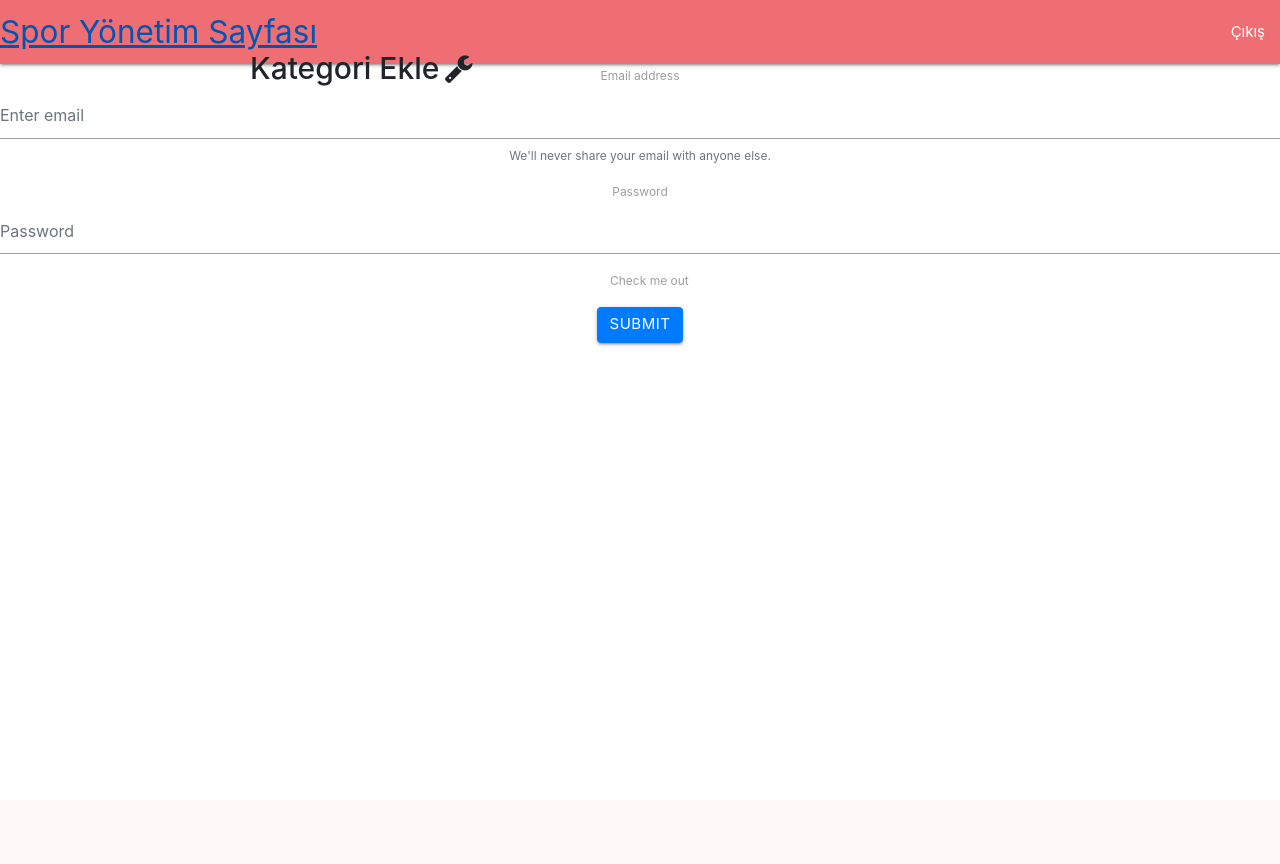
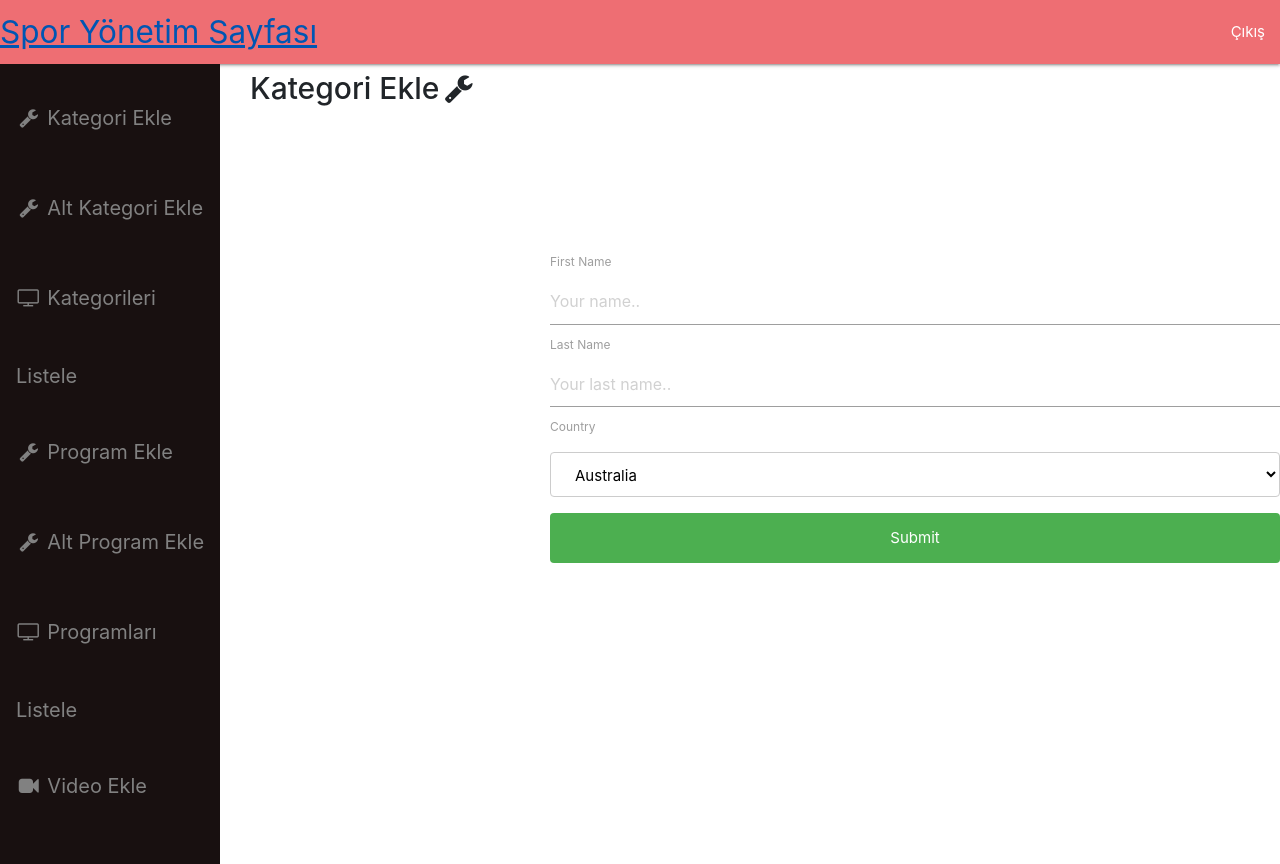
Before and after one commit to MrDede06/drfitweb, a Django app: page /yonetim/spor_main/spor_kategori/ in a window 1280 px wide. Before the commit the page ends 346 px from the top, so only its background shows below. Run offline with Django 3.2, Linux system fonts and the light colour scheme; a user stored in the database is signed in; some libraries are stand-ins or nearby versions.

Commit message:
Form Beta version added

```diff
--- a/backend/spor.py
+++ b/backend/spor.py
@@ -3,6 +3,8 @@ from django.http import HttpResponse
 from .models import *
 from django.contrib.admin.views.decorators import staff_member_required
 
+app_name = "backend"
+
 @staff_member_required
 def kategori_ekle(request):
     return render(request = request,
--- /dev/null
+++ b/backend/templates/spor_header.html
@@ -0,0 +1,86 @@
+{% load static %}
+<!DOCTYPE html>
+<html>
+
+  <head>
+    <!-- Compiled and minified CSS -->
+    <link rel="stylesheet" href="https://cdnjs.cloudflare.com/ajax/libs/materialize/1.0.0/css/materialize.min.css">
+
+    <!-- Compiled and minified JavaScript -->
+    <script src="https://cdnjs.cloudflare.com/ajax/libs/materialize/1.0.0/js/materialize.min.js"></script>
+    <link rel="stylesheet" href="https://cdnjs.cloudflare.com/ajax/libs/font-awesome/4.7.0/css/font-awesome.min.css">
+    <link rel="stylesheet" href="https://stackpath.bootstrapcdn.com/bootstrap/4.3.1/css/bootstrap.min.css" integrity="sha384-ggOyR0iXCbMQv3Xipma34MD+dH/1fQ784/j6cY/iJTQUOhcWr7x9JvoRxT2MZw1T" crossorigin="anonymous">
+
+ </head>
+  <nav class="nav-extended">
+    <div class="nav-wrapper">
+      <a href="#" class="brand-logo">Spor Yönetim Sayfası</a>
+      <a href="#" data-target="mobile-demo" class="sidenav-trigger"><i class="material-icons">menu</i></a>
+      <ul id="nav-mobile" class="right hide-on-med-and-down">
+        <li><a href="/yonetim/logout/">Çıkış</a></li>
+      </ul>
+    </div>
+    <div class="sidebar">
+      <a href="/yonetim/spor_main/spor_kategori/"><i class="fa fa-fw fa-wrench"></i> Kategori Ekle</a>
+      <a href="#services"><i class="fa fa-fw fa-wrench"></i> Alt Kategori Ekle</a>
+      <a href="#services"><i class="fa fa-fw fa-tv"></i> Kategorileri Listele</a>
+      <a href="#home"><i class="fa fa-fw fa-wrench"></i> Program Ekle</a>
+      <a href="#services"><i class="fa fa-fw fa-wrench"></i> Alt Program Ekle</a>
+      <a href="#services"><i class="fa fa-fw fa-tv"></i> Programları Listele</a>
+      <a href="#services"><i class="fa fa-fw fa-video-camera"></i> Video Ekle</a>
+      <a href="#clients"><i class="fa fa-fw fa-user"></i> Spor Üyeleri</a>
+      <a href="#contact"><i class="fa fa-fw fa-envelope"></i> Contact</a>
+      <a href="/yonetim/"><i class="fa fa-fw fa-step-backward"></i> Ana Sayfa</a>
+    </div>
+  </nav>
+      <div class="extend_view">
+      {% block content %}
+      {% endblock %}
+    </div>
+  <!-- The sidebar -->
+
+  <style>
+    .sidebar {
+      top: 64px;
+      height: 100%;
+      width: 220px;
+      position: absolute;
+      z-index: 1;
+      left: 0;
+      background-color: rgb(24, 16, 16);
+      overflow-x: hidden;
+      padding-top: 16px;
+
+    }
+
+    /* Style sidebar links */
+    .sidebar a {
+      padding: 6px 8px 6px 16px;
+      text-decoration: none;
+      font-size: 20px;
+      color: #818181;
+      display: block;
+    }
+
+    /* Style links on mouse-over */
+    .sidebar a:hover {
+      color: #f1f1f1;
+    }
+
+    /* Style the main content */
+    .main {
+      margin-left: 160px; /* Same as the width of the sidenav */
+      padding: 0px 10px;
+    }
+
+    /* Add media queries for small screens (when the height of the screen is less than 450px, add a smaller padding and font-size) */
+    @media screen and (max-height: 450px) {
+      .sidebar {padding-top: 15px;}
+      .sidebar a {font-size: 18px;}
+    }
+
+  </style>
+
+
+
+</html>
--- a/backend/templates/spor_kategori_ekle.html
+++ b/backend/templates/spor_kategori_ekle.html
@@ -1,116 +1,72 @@
+
+{% extends 'spor_header.html' %}
 {% load static %}
-<!DOCTYPE html>
-<html>
 
-  <head>
-    <!-- Compiled and minified CSS -->
-    <link rel="stylesheet" href="https://cdnjs.cloudflare.com/ajax/libs/materialize/1.0.0/css/materialize.min.css">
+{% block content %}
+  <h1>Kategori Ekle<i class="fa fa-fw fa-wrench"></i></h1>
+  <div class="form_container">
+    <div class"deneme">
+      <form action="/action_page.php">
+        <label for="fname">First Name</label>
+        <input type="text" id="fname" name="firstname" placeholder="Your name..">
 
-    <!-- Compiled and minified JavaScript -->
-    <script src="https://cdnjs.cloudflare.com/ajax/libs/materialize/1.0.0/js/materialize.min.js"></script>
-    <link rel="stylesheet" href="https://cdnjs.cloudflare.com/ajax/libs/font-awesome/4.7.0/css/font-awesome.min.css">
-    <link rel="stylesheet" href="https://stackpath.bootstrapcdn.com/bootstrap/4.3.1/css/bootstrap.min.css" integrity="sha384-ggOyR0iXCbMQv3Xipma34MD+dH/1fQ784/j6cY/iJTQUOhcWr7x9JvoRxT2MZw1T" crossorigin="anonymous">
- </head>
-  <nav class="nav-extended">
-    <div class="nav-wrapper">
-      <a href="#" class="brand-logo">Spor Yönetim Sayfası</a>
-      <a href="#" data-target="mobile-demo" class="sidenav-trigger"><i class="material-icons">menu</i></a>
-      <ul id="nav-mobile" class="right hide-on-med-and-down">
-        <li><a href="/yonetim/logout/">Çıkış</a></li>
-      </ul>
+        <label for="lname">Last Name</label>
+        <input type="text" id="lname" name="lastname" placeholder="Your last name..">
+
+        <label for="country">Country</label>
+        <select id="country" name="country">
+          <option value="australia">Australia</option>
+          <option value="canada">Canada</option>
+          <option value="usa">USA</option>
+        </select>
+
+        <input type="submit" value="Submit">
+      </form>
     </div>
-    <!--
-    <div class="sidebar">
-      <a href="#"><i class="fa fa-fw fa-wrench"></i> Kategori Ekle</a>
-      <a href="#services"><i class="fa fa-fw fa-wrench"></i> Alt Kategori Ekle</a>
-      <a href="#services"><i class="fa fa-fw fa-tv"></i> Kategorileri Listele</a>
-      <a href="#home"><i class="fa fa-fw fa-wrench"></i> Program Ekle</a>
-      <a href="#services"><i class="fa fa-fw fa-wrench"></i> Alt Program Ekle</a>
-      <a href="#services"><i class="fa fa-fw fa-tv"></i> Programları Listele</a>
-      <a href="#services"><i class="fa fa-fw fa-video-camera"></i> Video Ekle</a>
-      <a href="#clients"><i class="fa fa-fw fa-user"></i> Spor Üyeleri</a>
-      <a href="#contact"><i class="fa fa-fw fa-envelope"></i> Contact</a>
-      <a href="/yonetim/"><i class="fa fa-fw fa-step-backward"></i> Ana Sayfa</a>
-    </div>
-    //-->
-  </nav>
-
-  <h1>Kategori Ekle<i class="fa fa-fw fa-wrench"></i></h1>
-
-  <div class="form_container">
-    <form align="center">
-      <div class="form-group">
-        <label for="exampleInputEmail1">Email address</label>
-        <input type="email" class="form-control" id="exampleInputEmail1" aria-describedby="emailHelp" placeholder="Enter email">
-        <small id="emailHelp" class="form-text text-muted">We'll never share your email with anyone else.</small>
-      </div>
-      <div class="form-group">
-        <label for="exampleInputPassword1">Password</label>
-        <input type="password" class="form-control" id="exampleInputPassword1" placeholder="Password">
-      </div>
-      <div class="form-group form-check">
-        <input type="checkbox" class="form-check-input" id="exampleCheck1">
-        <label class="form-check-label" for="exampleCheck1">Check me out</label>
-      </div>
-      <button type="submit" class="btn btn-primary">Submit</button>
-
-    </form>
-
   </div>
-
   <style>
-    .from_container{
+    .form_container{
       position: absolute;
-      top: 50px;
-      padding-left: 250px;
+      top: 250px;
+      padding-left: 550px;
     }
-     h1 {
+    h1 {
       position: absolute;
-      top: 50px;
+      top: 70px;
       padding-left: 250px;
       font-size: 30px;
      }
-    .sidebar {
-      top: 64px;
-      height: 100%;
-      width: 220px;
-      position: absolute;
-      z-index: 1;
-      left: 0;
-      background-color: rgb(24, 16, 16);
-      overflow-x: hidden;
-      padding-top: 16px;
 
+     input[type=text], select {
+      width: 100%;
+      padding: 12px 20px;
+      margin: 8px 0;
+      display: inline-block;
+      border: 1px solid #ccc;
+      border-radius: 4px;
+      box-sizing: border-box;
     }
 
-    /* Style sidebar links */
-    .sidebar a {
-      padding: 6px 8px 6px 16px;
-      text-decoration: none;
-      font-size: 20px;
-      color: #818181;
-      display: block;
+    input[type=submit] {
+      width: 100%;
+      background-color: #4CAF50;
+      color: white;
+      padding: 14px 20px;
+      margin: 8px 0;
+      border: none;
+      border-radius: 4px;
+      cursor: pointer;
     }
 
-    /* Style links on mouse-over */
-    .sidebar a:hover {
-      color: #f1f1f1;
+    input[type=submit]:hover {
+      background-color: #45a049;
     }
 
-    /* Style the main content */
-    .main {
-      margin-left: 160px; /* Same as the width of the sidenav */
-      padding: 0px 10px;
-    }
-
-    /* Add media queries for small screens (when the height of the screen is less than 450px, add a smaller padding and font-size) */
-    @media screen and (max-height: 450px) {
-      .sidebar {padding-top: 15px;}
-      .sidebar a {font-size: 18px;}
+    .deneme {
+      border-radius: 5px;
+      background-color: #f2f2f2;
+      padding: 20px;
     }
 
   </style>
-
-
-
-</html>
+{% endblock %}
```
Also changed, not shown: backend/templates/header.html (deleted, +0 -23 lines), backend/templates/spor_home.html (+3 -78 lines), db.sqlite3.
